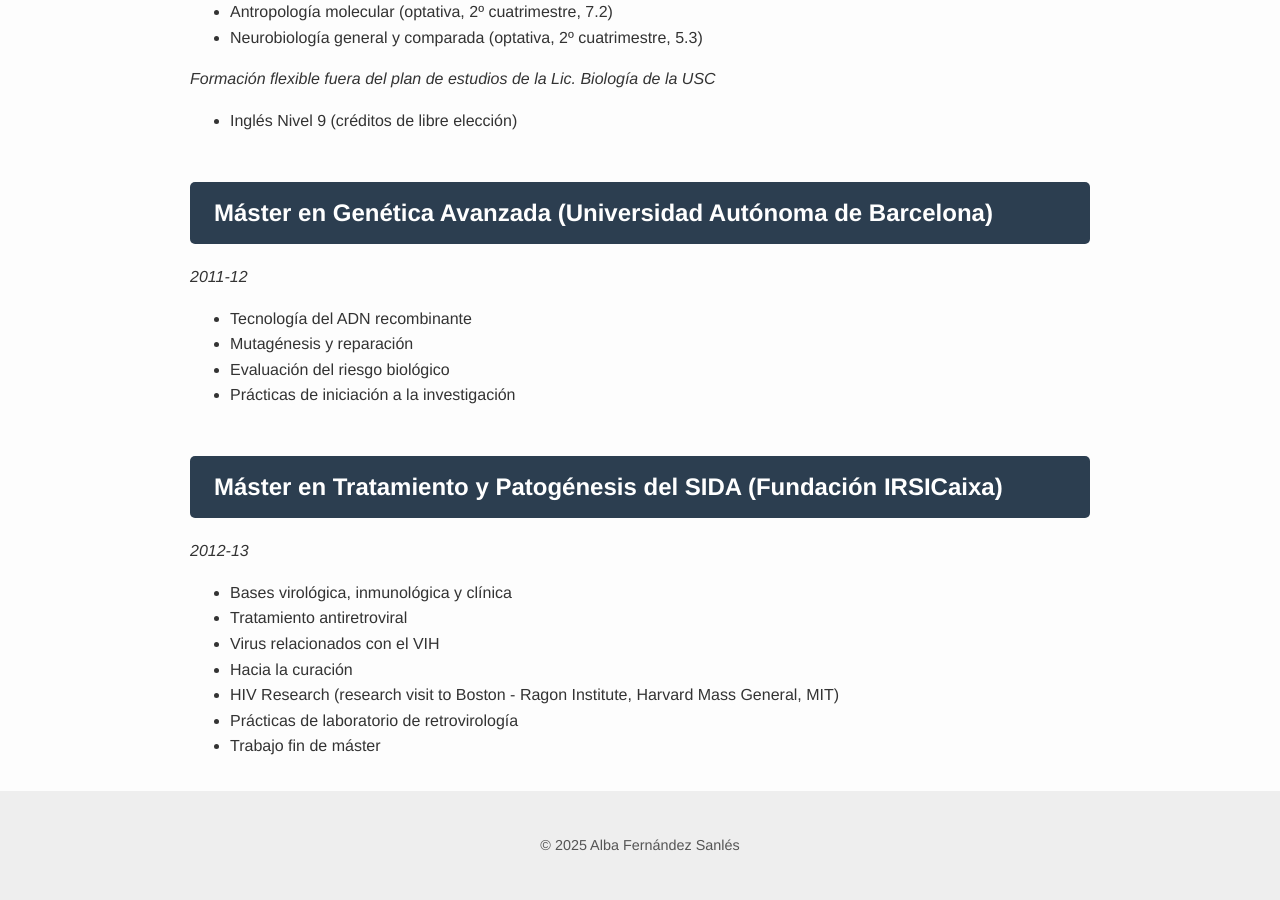
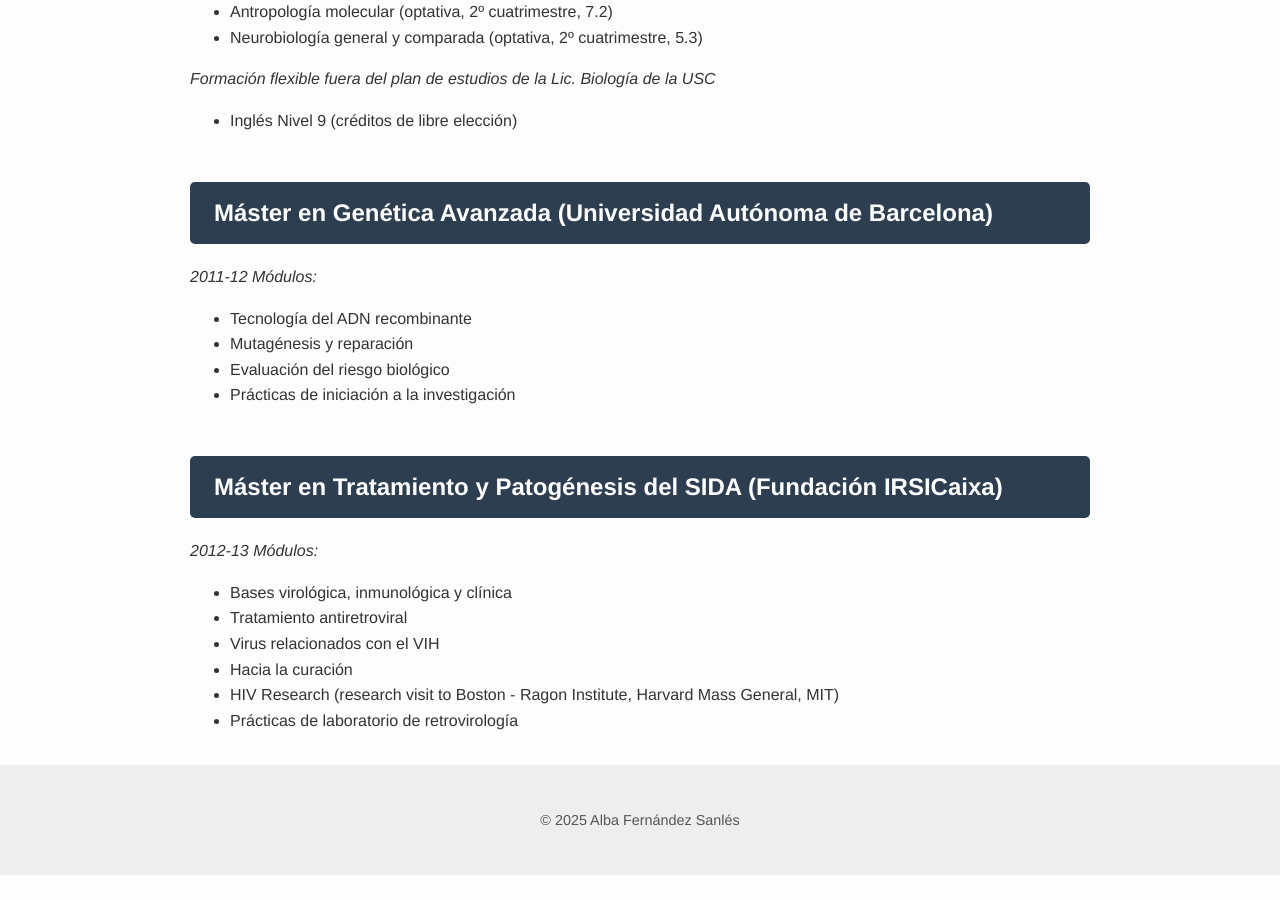
Before and after one commit to albafsanles/albafsanles.github.io, a Jekyll site: the page built from assets/subjects.md, in a window 1280 px wide and 900 px high, scrolled down 4613 px. Built offline with Jekyll 4.4.1, drawn with Linux system fonts in a browser that asks for light colours; after the commit the page ends 5488 px from its top, so only the background shows below that.

Commit message:
Update subjects.md

```diff
--- a/assets/subjects.md
+++ b/assets/subjects.md
@@ -181,6 +181,7 @@ _Formación flexible fuera del plan de estudios de la Lic. Biología de la USC_
 
 ## Máster en Genética Avanzada (Universidad Autónoma de Barcelona)
 _2011-12_
+_Módulos:_
 - Tecnología del ADN recombinante
 - Mutagénesis y reparación
 - Evaluación del riesgo biológico
@@ -190,10 +191,10 @@ _2011-12_
 
 ## Máster en Tratamiento y Patogénesis del SIDA (Fundación IRSICaixa)
 _2012-13_
+_Módulos:_
 - Bases virológica, inmunológica y clínica
 - Tratamiento antiretroviral
 - Virus relacionados con el VIH
 - Hacia la curación
 - HIV Research (research visit to Boston - Ragon Institute, Harvard Mass General, MIT)
 - Prácticas de laboratorio de retrovirología
-- Trabajo fin de máster
```
